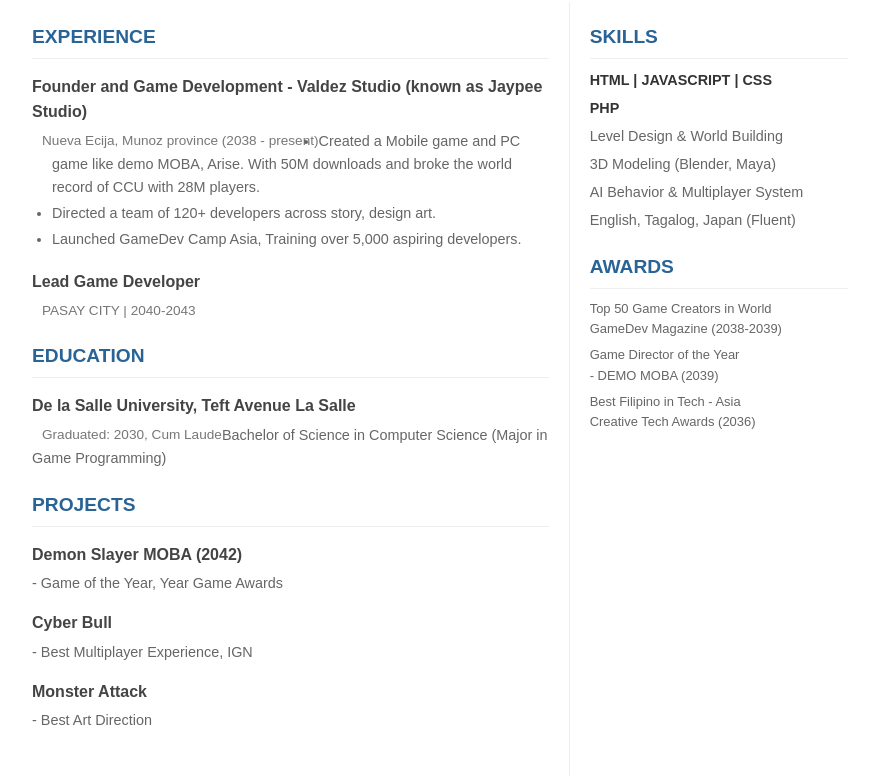
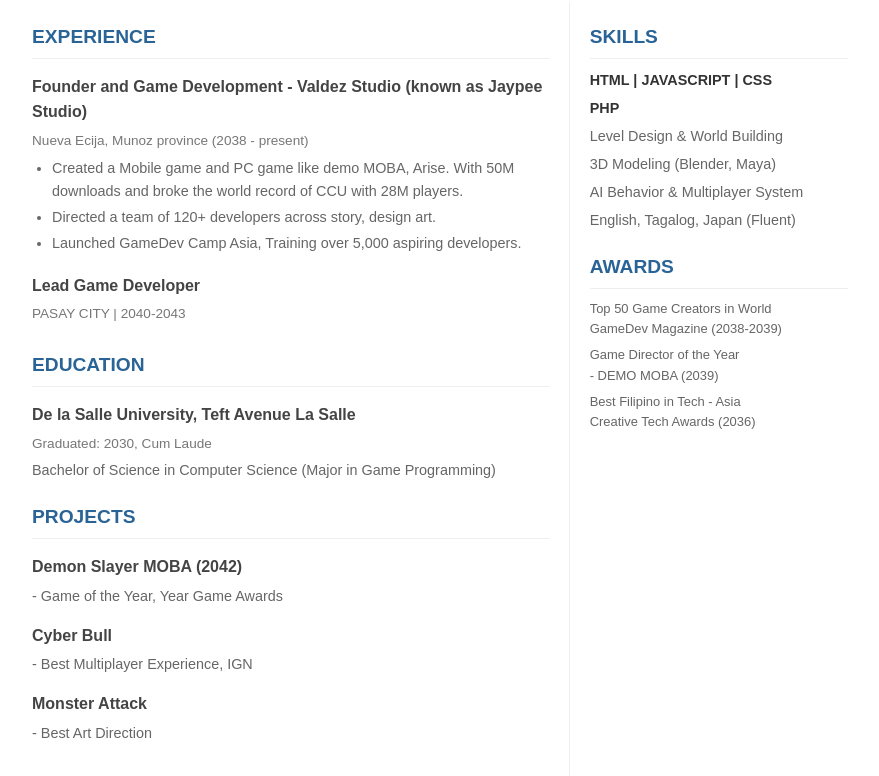
Before and after one commit to Valdez-JunellPaulo/Resume, a plain HTML site: page index.html in a window 1280 px wide. Shown: the part 160-936 px from the top of the page, without its empty margins (200-1079 px from the left). Drawn offline with Linux system fonts and the light colour scheme.

Commit message:
Update index.html

```diff
--- a/index.html
+++ b/index.html
@@ -149,8 +149,10 @@
         .dates {
             font-size: 0.85em;
             color: #777;
-            float: left;
-            margin-left: 10px;
+            display: block;
+            float: none;
+            margin-left: 0px;
+            margin-bottom: 5px;
         }
 
         .clear-fix::after {
```
